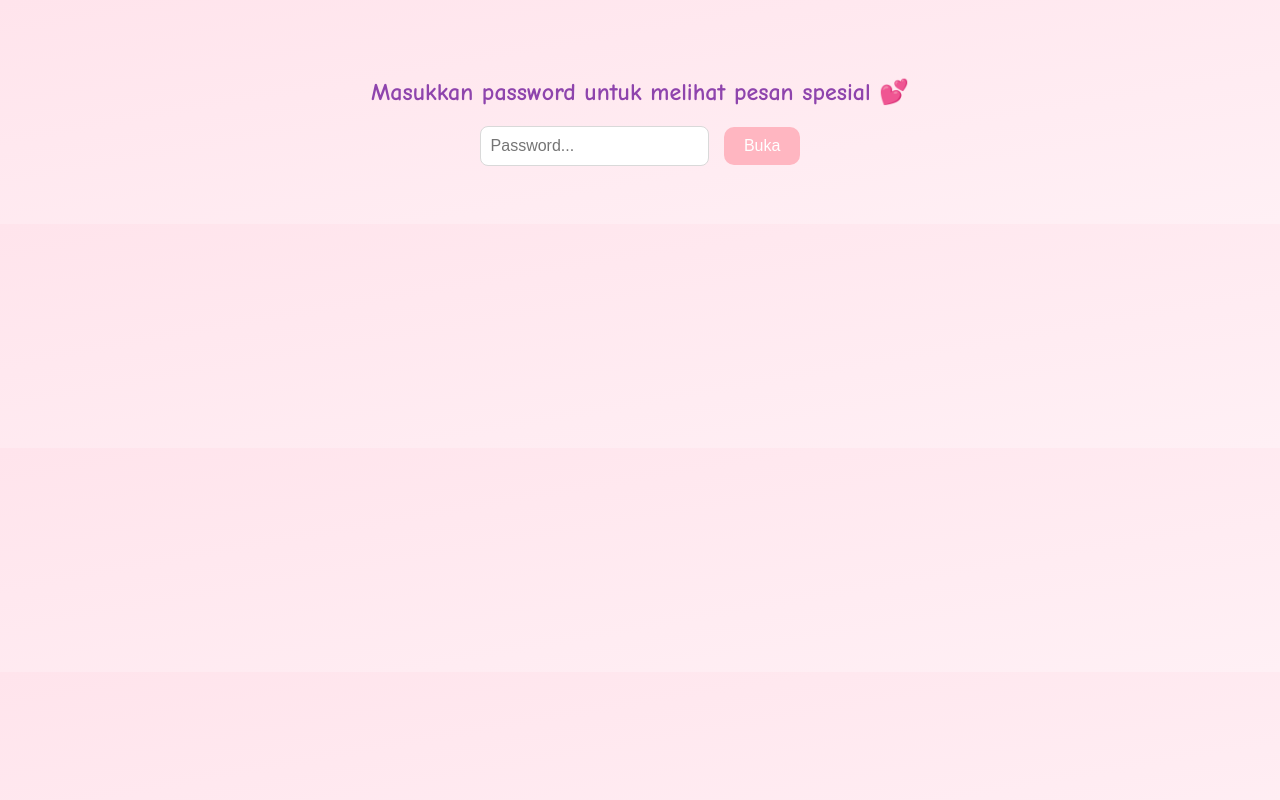
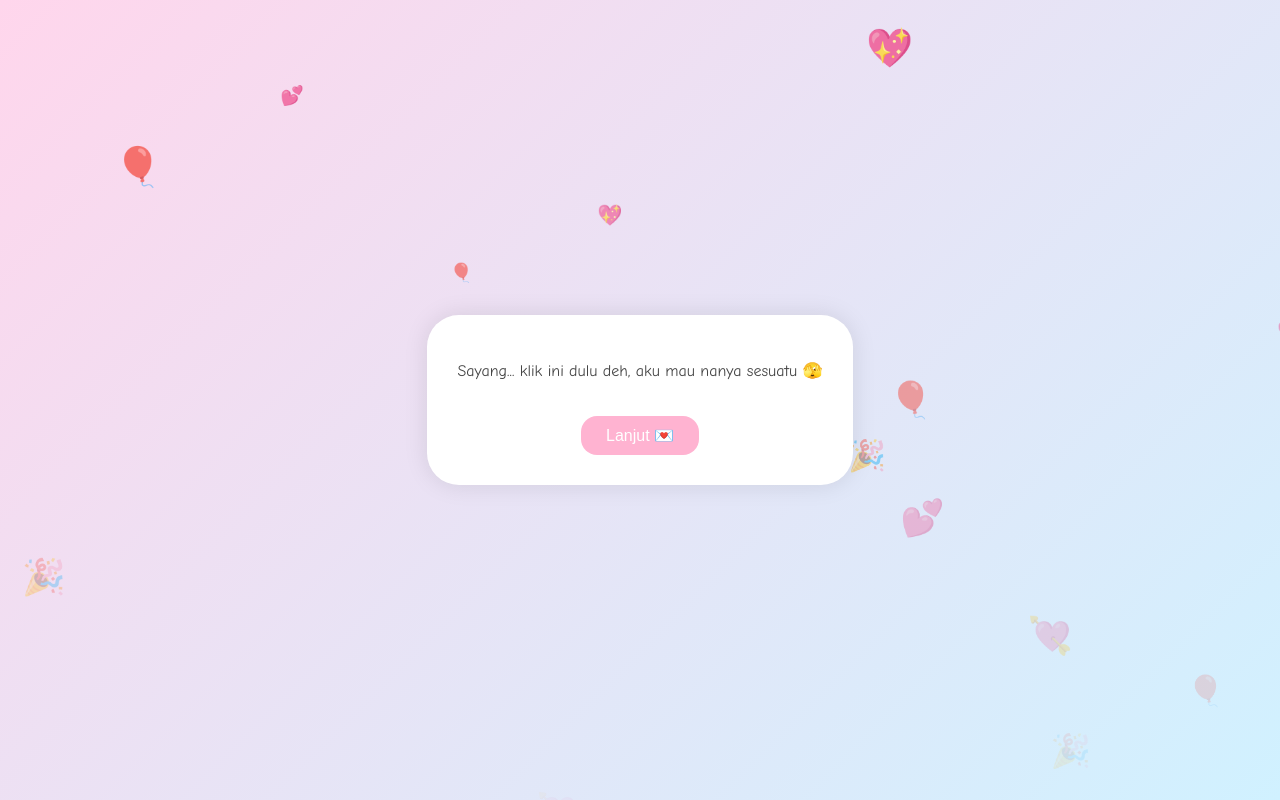
Before and after one commit to zanlynn/nurzanah, a plain HTML site: page index.html in a window 1280 px wide. Drawn offline with Linux system fonts and the light colour scheme.

Commit message:
index.html

```diff
--- a/index.html
+++ b/index.html
@@ -1,102 +1,137 @@
 <!DOCTYPE html>
-<html lang="id">
+<html lang="en">
 <head>
   <meta charset="UTF-8">
-  <title>Untuk Kamu 💖</title>
+  <meta name="viewport" content="width=device-width, initial-scale=1.0">
+  <title>Surprise for Sayang 💖</title>
   <style>
     body {
+      margin: 0;
+      padding: 0;
       font-family: 'Comic Sans MS', cursive, sans-serif;
-      background: linear-gradient(to bottom right, #ffe4ec, #fff0f5);
-      padding: 50px;
-      text-align: center;
-      color: #8e44ad;
+      background: linear-gradient(135deg, #ffd6ec, #d0f1ff);
+      color: #444;
+      display: flex;
+      align-items: center;
+      justify-content: center;
+      height: 100vh;
+      overflow: hidden;
+      transition: background 1s ease;
     }
 
-    h2 {
-      margin-bottom: 20px;
+    .container {
+      text-align: center;
+      padding: 30px;
+      border-radius: 2rem;
+      background: white;
+      box-shadow: 0 0 25px rgba(0, 0, 0, 0.1);
+      max-width: 90%;
+      transition: all 0.6s ease;
+      z-index: 10;
+      position: relative;
     }
 
-    input[type="password"] {
-      padding: 10px;
-      border-radius: 8px;
-      border: 1px solid #d9d9d9;
-      font-size: 16px;
+    .hidden {
+      display: none;
     }
 
     button {
-      padding: 10px 20px;
-      margin-left: 10px;
-      background-color: #ffb6c1;
+      margin-top: 20px;
+      padding: 10px 25px;
+      font-size: 1rem;
       border: none;
-      border-radius: 10px;
+      border-radius: 1rem;
+      background-color: #ffb3d1;
       color: white;
-      font-size: 16px;
       cursor: pointer;
+      transition: background-color 0.3s ease;
     }
 
-    #content {
-      display: none;
-      margin-top: 40px;
-      animation: fadeIn 1.5s ease forwards;
+    button:hover {
+      background-color: #ff99bd;
+    }
+
+    .fade {
+      animation: fadeIn 1s ease;
     }
 
     @keyframes fadeIn {
-      from { opacity: 0; }
-      to { opacity: 1; }
+      from { opacity: 0; transform: translateY(10px); }
+      to { opacity: 1; transform: translateY(0); }
     }
 
-    .heart {
-      font-size: 30px;
-      animation: beat 1s infinite;
-      color: #e84393;
+    .falling {
+      position: fixed;
+      top: -50px;
+      animation: fall 5s linear infinite;
+      z-index: 1;
+      font-size: 1.5rem;
+      pointer-events: none;
     }
 
-    @keyframes beat {
-      0%, 100% { transform: scale(1); }
-      50% { transform: scale(1.2); }
-    }
-
-    audio {
-      margin-top: 20px;
+    @keyframes fall {
+      0% { transform: translateY(-100px); opacity: 1; }
+      100% { transform: translateY(110vh); opacity: 0; }
     }
   </style>
 </head>
 <body>
+  <!-- Background music -->
+  <audio id="bg-music" src="you-and-i.mp3" autoplay loop></audio>
 
-  <h2>Masukkan password untuk melihat pesan spesial 💕</h2>
-  <input type="password" id="passwordInput" placeholder="Password...">
-  <button onclick="checkPassword()">Buka</button>
-
-  <div id="content">
-    <h1>Hai Zanah! 🥰</h1>
-    <p>Aku Saifuddin Ainun Bar, pacarmu yang selalu sayang kamu 💗</p>
-    <p>Kamu itu indah, manis, dan selalu bikin hari-hariku spesial 😚</p>
-    <div class="heart">💓</div>
-
-    <audio id="myAudio" controls>
-      <source src="you-and-i.mp3" type="audio/mpeg">
-      Lagu tidak bisa diputar 😢
-    </audio>
+  <div class="container fade" id="step">
+    <p id="text">Sayang... klik ini dulu deh, aku mau nanya sesuatu 🫣</p>
+    <button onclick="nextStep()">Lanjut 💌</button>
   </div>
 
   <script>
-    function checkPassword() {
-      const input = document.getElementById("passwordInput").value;
-      const correctPassword = "nurzanah123";
+    const texts = [
+      "Sayang... klik ini dulu deh, aku mau nanya sesuatu 🫣",
+      "Udah makan belum? Udah mandi? Udah mikirin aku hari ini? 😏",
+      "Hmm... kayaknya kamu terlalu ganteng/cantik buat baca kelanjutannya... 🙈",
+      "Maaf halaman ini rusak karena kelebihan cinta... 😳 Klik kalau kamu masih pengen lanjut.",
+      "WARNING! Kamu akan terkena rayuan maut dalam 3... 2... 1...",
+      "Sayang, kamu itu hadiah terindah yang pernah aku dapet. Makasih udah hadir di hidup aku. I love youu 💖"
+    ];
 
-      if (input === correctPassword) {
-        document.getElementById("content").style.display = "block";
+    let currentStep = 0;
 
-        // Mainkan lagu setelah password benar
-        const audio = document.getElementById("myAudio");
-        audio.play().catch(error => {
-          console.log("Autoplay gagal: ", error);
-        });
+    function nextStep() {
+      currentStep++;
+      const container = document.getElementById("step");
+      const textElement = document.getElementById("text");
+      if (currentStep < texts.length) {
+        textElement.innerText = texts[currentStep];
+        container.classList.remove("fade");
+        void container.offsetWidth;
+        container.classList.add("fade");
       } else {
-        alert("Yah, salah password nih 😅 coba lagi yaa~");
+        document.body.innerHTML = `
+          <audio src="you-and-i.mp3" autoplay loop></audio>
+          <div class='container fade'>
+            <h2>🥹 The End?</h2>
+            <p>${texts[texts.length - 1]}</p>
+            <p style='font-size: 2rem;'>💘</p>
+          </div>
+        `;
       }
     }
+
+    function spawnEffects() {
+      const emojis = ['❤️', '🎈', '💖', '🎉', '💕', '💘'];
+      setInterval(() => {
+        const el = document.createElement('div');
+        el.classList.add('falling');
+        el.style.left = Math.random() * 100 + 'vw';
+        el.style.fontSize = (Math.random() * 1.5 + 1) + 'rem';
+        el.innerText = emojis[Math.floor(Math.random() * emojis.length)];
+        document.body.appendChild(el);
+        setTimeout(() => el.remove(), 6000);
+      }, 300);
+    }
+
+    // Start falling effects from the beginning
+    spawnEffects();
   </script>
-
 </body>
 </html>
```
